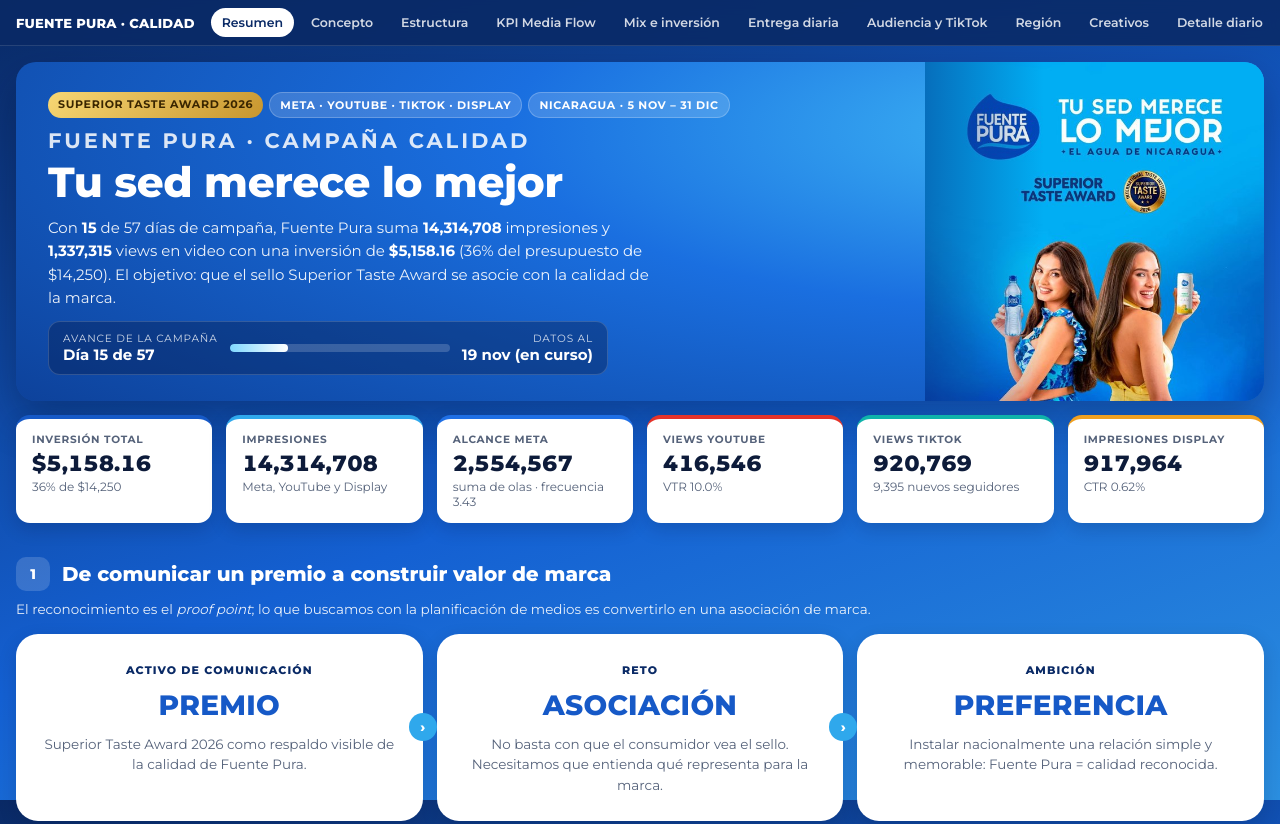
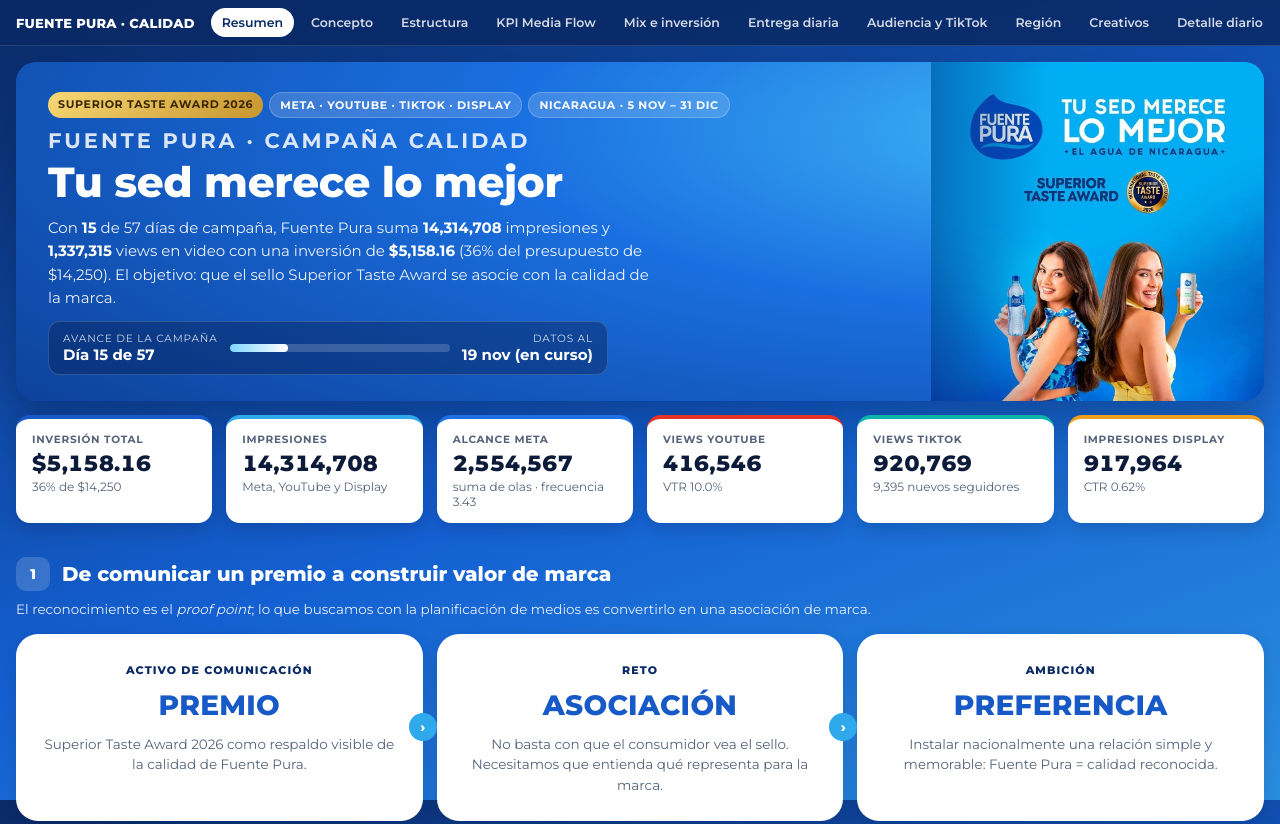
Before and after one commit to mediosdigitalescccp-a11y/Fuente-Pura---Calidad, a plain HTML site: page index.html in a window 1280 px wide. Shown: the top 824 px of the page. Drawn offline with Linux system fonts and the light colour scheme.

Commit message:
Encabezado: ancho fijo para la imagen, evita que crezca en algunos navegadores
Co-Authored-By: Claude Opus 5.5 <noreply@anthropic.com>
Claude-Session: https://claude.ai/code/session_019pA5Zqjcv9UHiFLvUhgKgB

```diff
--- a/index.html
+++ b/index.html
@@ -47,7 +47,7 @@ h1, h2, h3 { margin: 0; }
 .nav a.on { background: #fff; color: var(--navy); }
 
 /* Hero */
-.hero { margin-top: 16px; border-radius: 20px; overflow: hidden; display: grid; grid-template-columns: minmax(0, 1fr) auto;
+.hero { margin-top: 16px; border-radius: 20px; overflow: hidden; display: grid; grid-template-columns: minmax(0, 1fr) clamp(260px, 26vw, 360px);
   background: radial-gradient(120% 140% at 85% 20%, #3db6f5 0%, #1a6fe0 38%, #0b3a8f 100%); color: #fff; box-shadow: 0 18px 40px rgba(3, 18, 52, .35); }
 .hero-txt { padding: 30px 32px 26px; display: flex; flex-direction: column; gap: 12px; }
 .hero-tags { display: flex; flex-wrap: wrap; gap: 6px; }
@@ -62,7 +62,7 @@ h1, h2, h3 { margin: 0; }
 .phase b { font-size: 15px; }
 .phase-bar { height: 8px; border-radius: 999px; background: rgba(255,255,255,.18); overflow: hidden; }
 .phase-bar i { display: block; height: 100%; background: linear-gradient(90deg, #7fd8ff, #fff); border-radius: inherit; }
-.hero-img { position: relative; height: 100%; aspect-ratio: 1 / 1; min-height: 300px; background: url("img/PPL_CALIDAD_V1.jpg") center / cover no-repeat; }
+.hero-img { position: relative; width: 100%; min-height: 300px; overflow: hidden; background: url("img/PPL_CALIDAD_V1.jpg") center / cover no-repeat; }
 .hero-img::after { content: ""; position: absolute; inset: 0; background: linear-gradient(90deg, rgba(11,58,143,.55) 0%, rgba(11,58,143,0) 35%); }
 
 /* Tarjetas KPI superiores */
@@ -341,7 +341,7 @@ details.notes ul { line-height: 1.6; padding-left: 18px; }
   .hero-txt { padding: 22px 18px; }
   .phase { grid-template-columns: 1fr auto; }
   .phase .phase-bar { grid-column: 1 / -1; order: 3; }
-  .hero-img { height: auto; width: 100%; min-height: 0; order: -1; }
+  .hero-img { width: 100%; min-height: 0; aspect-ratio: 1 / 1; order: -1; }
   .hero-img::after { background: linear-gradient(0deg, rgba(11,58,143,.55) 0%, rgba(11,58,143,0) 40%); }
   .tiles { grid-template-columns: repeat(2, minmax(0, 1fr)); }
   .pillars, .flow, .finds { grid-template-columns: 1fr; }
```
